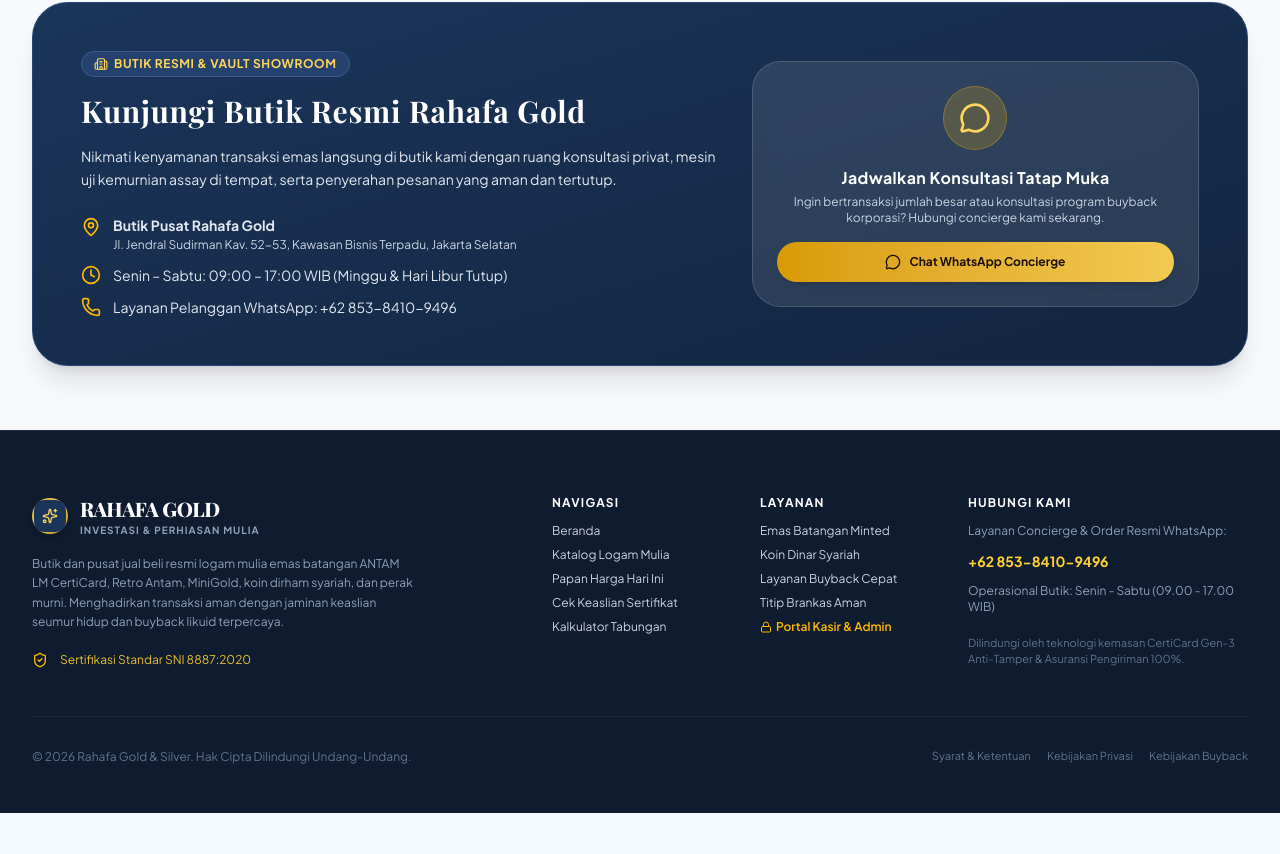
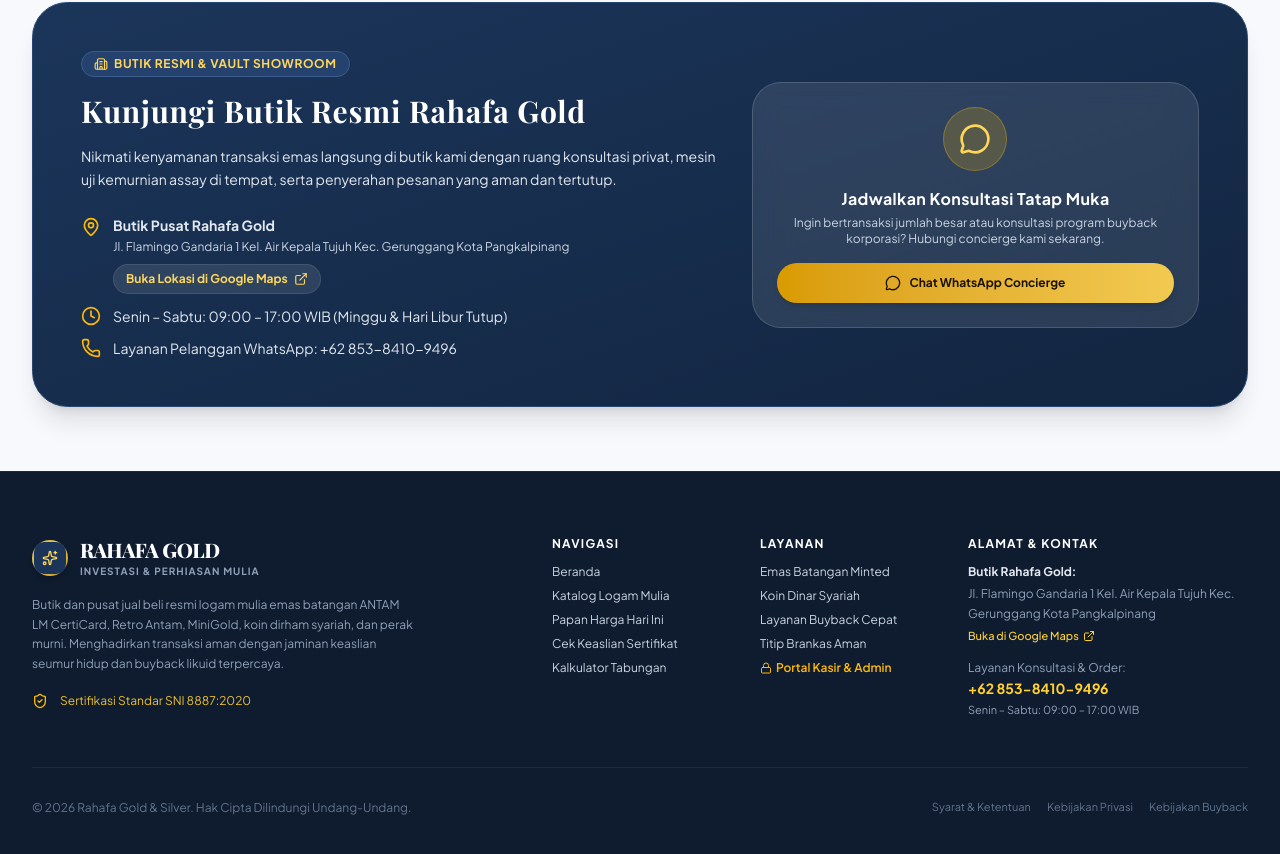
Before and after one commit to officialdmaqiqah/rahafa-gold-app, a Next.js app: page / in a window 1280 px wide. Shown: the part 4393-5247 px from the top of the page. Before the commit the page ends 5206 px from the top, so only its background shows below. Built offline with nearby package versions, Linux system fonts and the light colour scheme; no server answers; the database is empty; a web font is replaced by a local one.

Commit message:
feat: perbarui alamat resmi butik ke Pangkalpinang dan tambahkan link Google Maps

```diff
--- a/src/components/storefront/boutique-and-reviews.tsx
+++ b/src/components/storefront/boutique-and-reviews.tsx
@@ -9,7 +9,8 @@ import {
   Award,
   CheckCircle2,
   MessageCircle,
-  Building2
+  Building2,
+  ExternalLink
 } from "lucide-react";
 
 export function BoutiqueAndReviews() {
@@ -151,9 +152,18 @@ export function BoutiqueAndReviews() {
                 <MapPin className="w-5 h-5 text-amber-400 flex-shrink-0 mt-0.5" />
                 <div>
                   <strong>Butik Pusat Rahafa Gold</strong>
-                  <p className="text-xs text-slate-300 mt-0.5">
-                    Jl. Jendral Sudirman Kav. 52-53, Kawasan Bisnis Terpadu, Jakarta Selatan
+                  <p className="text-xs text-slate-300 mt-0.5 leading-relaxed">
+                    Jl. Flamingo Gandaria 1 Kel. Air Kepala Tujuh Kec. Gerunggang Kota Pangkalpinang
                   </p>
+                  <a
+                    href="https://maps.app.goo.gl/mgQBGAFfSrzVm2Gq9"
+                    target="_blank"
+                    rel="noopener noreferrer"
+                    className="inline-flex items-center gap-1.5 text-xs text-[#fed65b] font-bold hover:underline mt-2 group bg-white/10 hover:bg-white/20 px-3 py-1.5 rounded-lg border border-white/10 transition-colors"
+                  >
+                    <span>Buka Lokasi di Google Maps</span>
+                    <ExternalLink className="w-3.5 h-3.5 group-hover:translate-x-0.5 transition-transform" />
+                  </a>
                 </div>
               </div>
 
--- a/src/components/storefront/storefront-footer.tsx
+++ b/src/components/storefront/storefront-footer.tsx
@@ -102,18 +102,35 @@ export function StorefrontFooter() {
 
           {/* Col 4: Keamanan & Kontak (3 Cols) */}
           <div className="lg:col-span-3 space-y-3">
-            <h4 className="text-xs font-bold uppercase tracking-widest text-white">Hubungi Kami</h4>
-            <p className="text-xs text-slate-400">
-              Layanan Concierge &amp; Order Resmi WhatsApp:
-            </p>
-            <p className="text-sm font-bold text-amber-300">+62 853-8410-9496</p>
-            <p className="text-xs text-slate-400">
-              Operasional Butik: Senin - Sabtu (09.00 - 17.00 WIB)
-            </p>
-            <div className="pt-2">
-              <span className="text-[11px] text-slate-500 block">
-                Dilindungi oleh teknologi kemasan CertiCard Gen-3 Anti-Tamper &amp; Asuransi Pengiriman 100%.
-              </span>
+            <h4 className="text-xs font-bold uppercase tracking-widest text-white">Alamat &amp; Kontak</h4>
+            <div className="text-xs text-slate-400 space-y-1">
+              <strong className="text-slate-200 block">Butik Rahafa Gold:</strong>
+              <p className="leading-relaxed">
+                Jl. Flamingo Gandaria 1 Kel. Air Kepala Tujuh Kec. Gerunggang Kota Pangkalpinang
+              </p>
+              <a
+                href="https://maps.app.goo.gl/mgQBGAFfSrzVm2Gq9"
+                target="_blank"
+                rel="noopener noreferrer"
+                className="inline-flex items-center gap-1 text-amber-300 hover:text-amber-200 text-[11px] font-medium pt-0.5 hover:underline"
+              >
+                <span>Buka di Google Maps</span>
+                <ExternalLink className="w-3 h-3" />
+              </a>
+            </div>
+            <div className="pt-1">
+              <span className="text-xs text-slate-400 block">Layanan Konsultasi &amp; Order:</span>
+              <a
+                href="https://wa.me/6285384109496"
+                target="_blank"
+                rel="noopener noreferrer"
+                className="text-sm font-bold text-amber-300 hover:underline"
+              >
+                +62 853-8410-9496
+              </a>
+              <p className="text-[11px] text-slate-400 mt-0.5">
+                Senin – Sabtu: 09:00 – 17:00 WIB
+              </p>
             </div>
           </div>
         </div>
```
